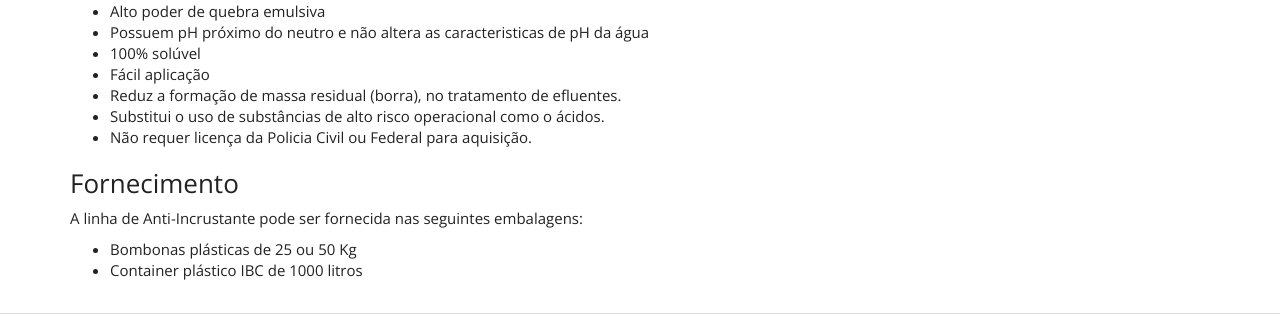
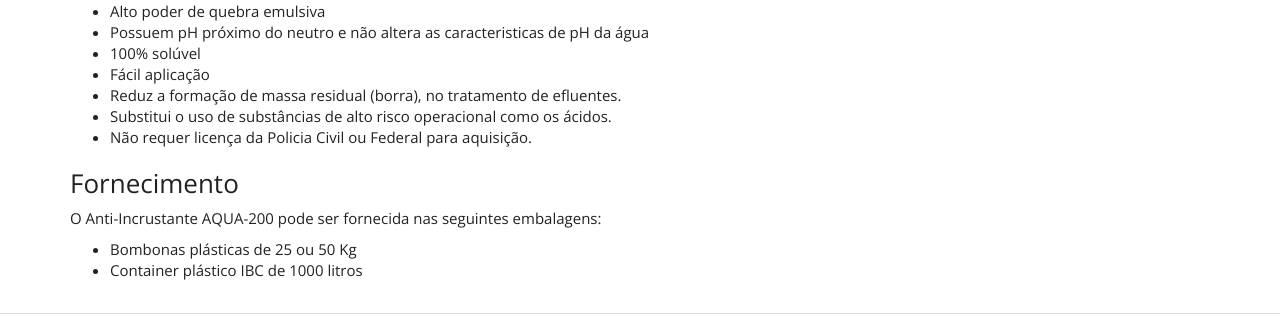
Before and after one commit to purewaterefluentes/purewaterefluentes.github.io, a Jekyll site: the page built from produtos/anti-emulsificante.md, in a window 1280 px wide and 1008 px high. Shown: the part 579-896 px from the top of the window. Built offline with Jekyll 4.4.1, drawn with Linux system fonts in a browser that asks for light colours; nearby versions of some CDN libraries; library files that are not in the unit come from our copies.

Commit message:
Update anti-emulsificante.md

```diff
--- a/produtos/anti-emulsificante.md
+++ b/produtos/anti-emulsificante.md
@@ -19,11 +19,11 @@
 - 100% solúvel
 - Fácil aplicação
 - Reduz a formação de massa residual (borra), no tratamento de efluentes.
-- Substitui o uso de substâncias de alto risco operacional como o ácidos.
+- Substitui o uso de substâncias de alto risco operacional como os ácidos.
 - Não requer licença da Policia Civil ou Federal para aquisição.
 
 ### Fornecimento
-A linha de Anti-Incrustante pode ser fornecida nas seguintes embalagens:
+O Anti-Incrustante AQUA-200 pode ser fornecida nas seguintes embalagens:
 
 - Bombonas plásticas de 25 ou 50 Kg
 - Container plástico IBC de 1000 litros
```
